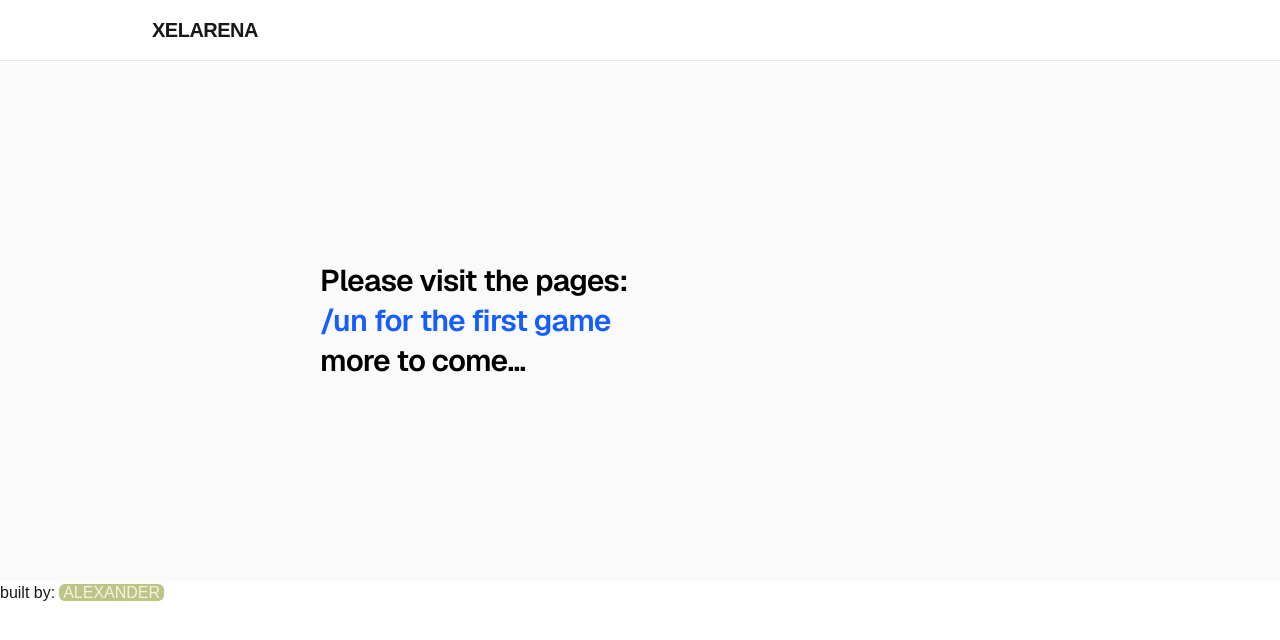
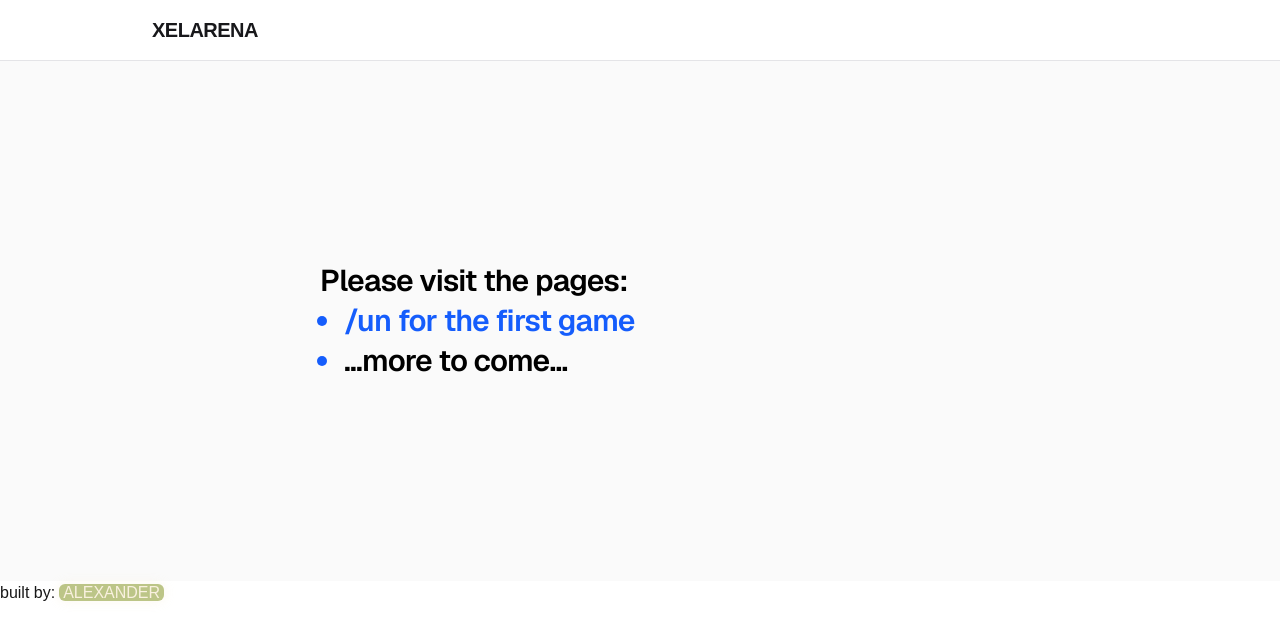
Before and after one commit to xdrnc/xelarena, a Next.js app in the folder frontnext/: page / in a window 1280 px wide. Shown: the top 640 px of the page. Built offline with nearby package versions, Linux system fonts and the light colour scheme.

Commit message:
home page styling on the page listing

```diff
--- a/frontnext/app/page.tsx
+++ b/frontnext/app/page.tsx
@@ -1,4 +1,5 @@
 import Image from "next/image";
+import Link from "next/link";
 
 export default function Home() {
   return (
@@ -7,17 +8,18 @@ export default function Home() {
         <div className="flex flex-col items-center gap-6 text-center sm:items-start sm:text-left">
           <h1 className="max-w-xs text-3xl font-semibold leading-10 tracking-tight text-black dark:text-zinc-50">
             Please visit the pages:
-            <ul>
+            <ul className="list-disc ml-6 text-blue-600 dark:text-blue-400">
               <li>
-                <a
+                <Link className="hover:underline"
                 href="/un"
-                className="text-blue-600 hover:underline dark:text-blue-400"
                 >
                 /un for the first game
-                </a>
+                </Link>
               </li>
               <li>
-                <p>more to come...</p>
+                <p className="text-black dark:text-zinc-300">
+                  ...more to come...
+                  </p>
               </li>
             </ul>
           </h1>
```
